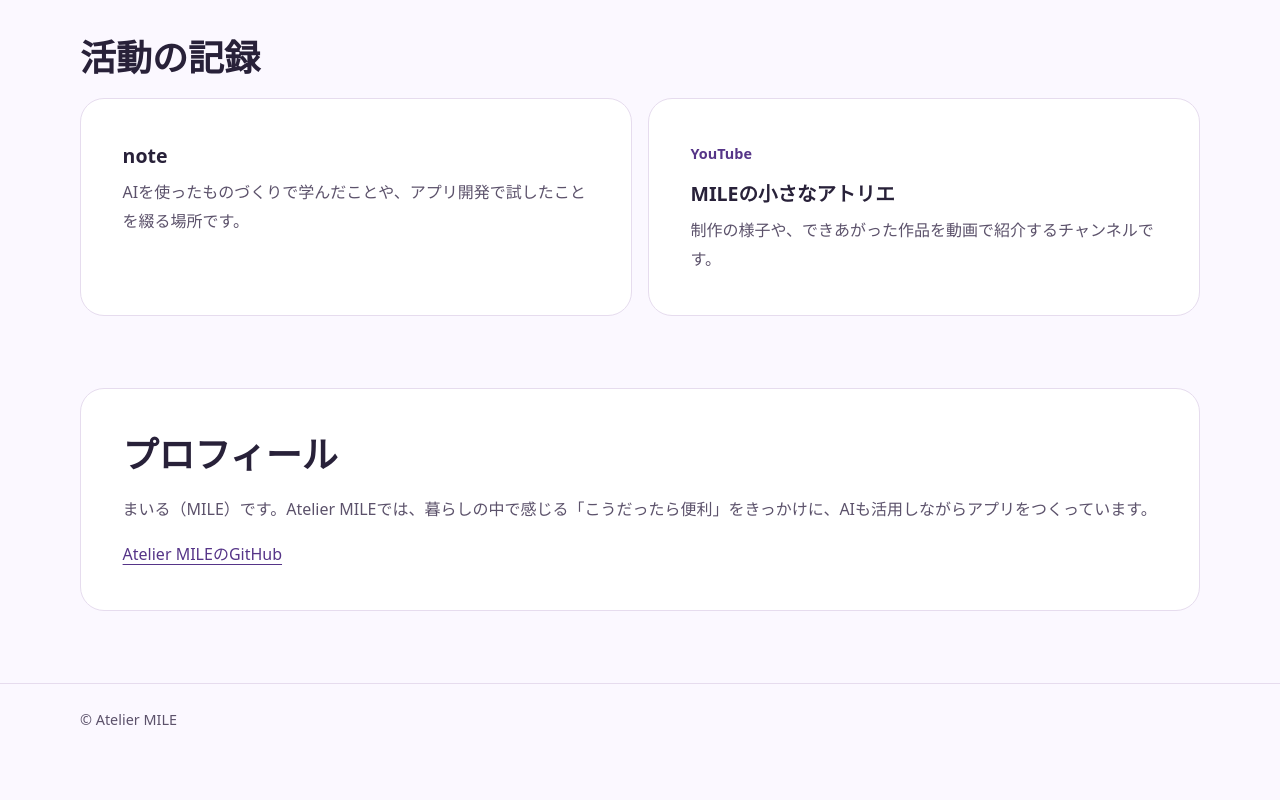
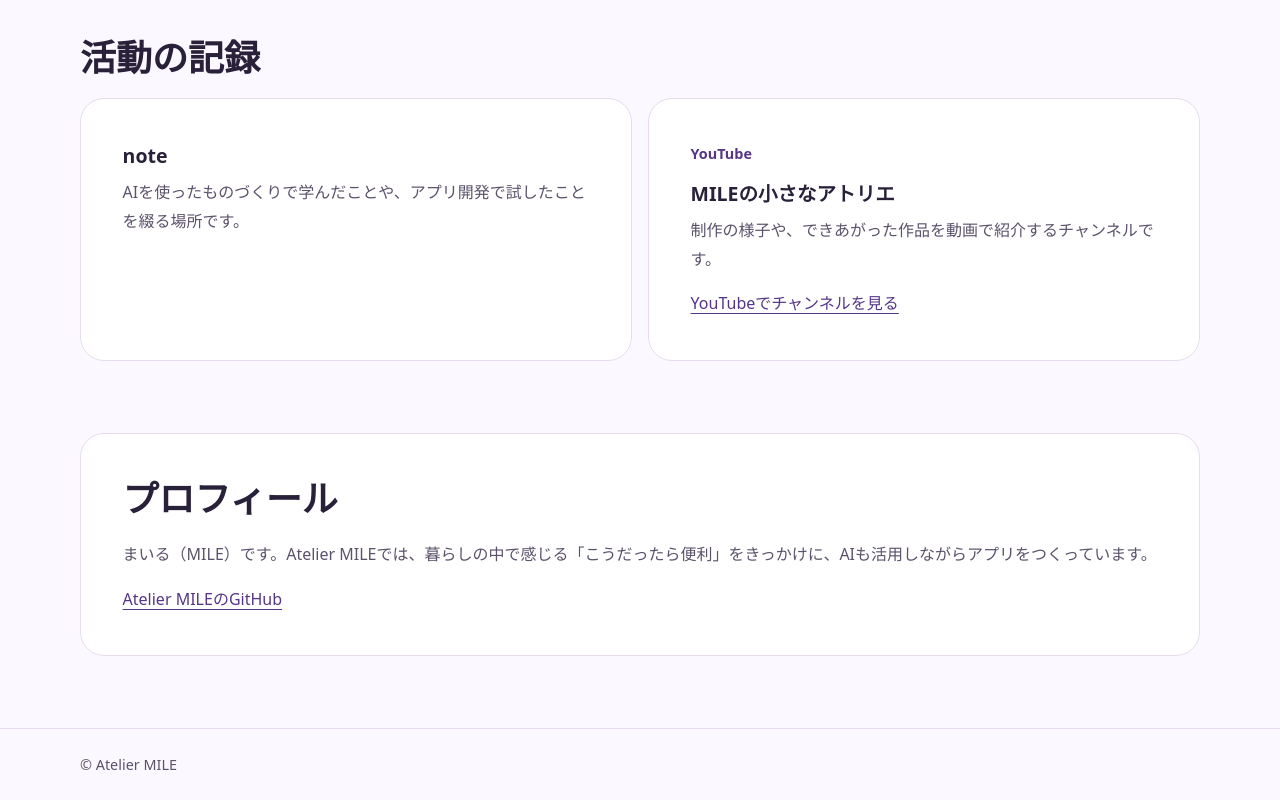
Before and after one commit to atelier-mile/atelier-mile.github.io, a plain HTML site: page index.html in a window 1280 px wide. Shown: the part 1125-1925 px from the top of the page. Before the commit the page ends 1880 px from the top, so only its background shows below. Drawn offline with Linux system fonts and the light colour scheme.

Commit message:
活動の記録にYouTubeチャンネルへのリンクを追加

```diff
--- a/index.html
+++ b/index.html
@@ -89,6 +89,7 @@ footer {border-top:1px solid var(--line);padding-block:1.4rem;color:var(--muted)
         <p class="label">YouTube</p>
         <h3>MILEの小さなアトリエ</h3>
         <p>制作の様子や、できあがった作品を動画で紹介するチャンネルです。</p>
+        <p><a href="https://www.youtube.com/@mile_atelier">YouTubeでチャンネルを見る</a></p>
       </article>
     </div>
   </section>
```
